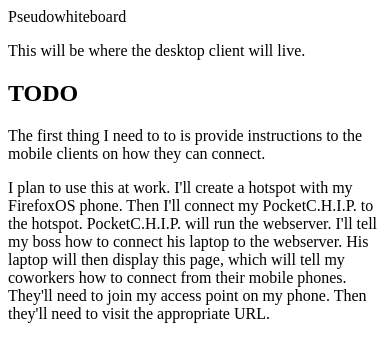
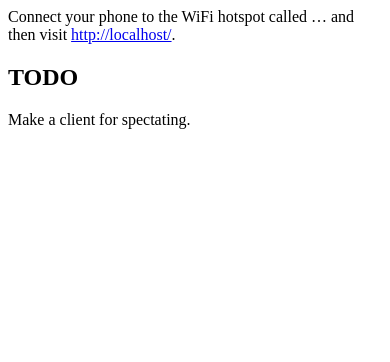
Before and after one commit to calcnerd256/pseudowhiteboard, a plain HTML site: page src/static/desktop.html in a window 390 px wide. Drawn offline with Linux system fonts and the light colour scheme; no server answers.

Commit message:
the desktop client has instructions for the mobile devices to connect to the server

```diff
--- a/src/static/desktop.html
+++ b/src/static/desktop.html
@@ -1,28 +1,49 @@
 <html>
  <head>
   <title>Pseudowhiteboard</title>
+  <script>
+   function promiseGET(path){
+    return new Promise(
+     function(resolve, reject){
+      var xhr = new XMLHttpRequest();
+      xhr.open("GET", path, true);
+      xhr.onreadystatechange = function(){
+       if(xhr.readyState == XMLHttpRequest.DONE)
+        if(200 == xhr.status)
+         return resolve(xhr.responseText);
+       // TODO: handle failure
+      };
+      xhr.send();
+     }
+    );
+   }
+   function initMobile(){
+    var ssidSpan = document.getElementById("ssid");
+    ssidSpan.innerHTML = "&hellip;";
+    var url = document.getElementById("url");
+    url.innerText = url.href;
+    promiseGET("/ssid.txt").then(
+     function(ssid){
+      ssidSpan.innerText = ssid;
+     }
+    );
+   }
+   function init(){
+    initMobile();
+   }
+   window.onload = init;
+  </script>
  </head>
  <body>
-  Pseudowhiteboard
   <p>
-   This will be where the desktop client will live.
+   Connect your phone to the WiFi hotspot called
+    <span id="ssid">???</span>
+    and then visit
+    <a id="url" href="/">???</a>.
   </p>
   <h2>TODO</h2>
   <p>
-   The first thing I need to to is
-    provide instructions to the mobile clients
-    on how they can connect.
-  </p>
-  <p>
-   I plan to use this at work.
-   I'll create a hotspot with my FirefoxOS phone.
-   Then I'll connect my PocketC.H.I.P. to the hotspot.
-   PocketC.H.I.P. will run the webserver.
-   I'll tell my boss how to connect his laptop to the webserver.
-   His laptop will then display this page,
-    which will tell my coworkers how to connect from their mobile phones.
-   They'll need to join my access point on my phone.
-   Then they'll need to visit the appropriate URL.
+   Make a client for spectating.
   </p>
  </body>
 </html>
```
Also changed, not shown: src/serve.js (+10 -1 lines).
